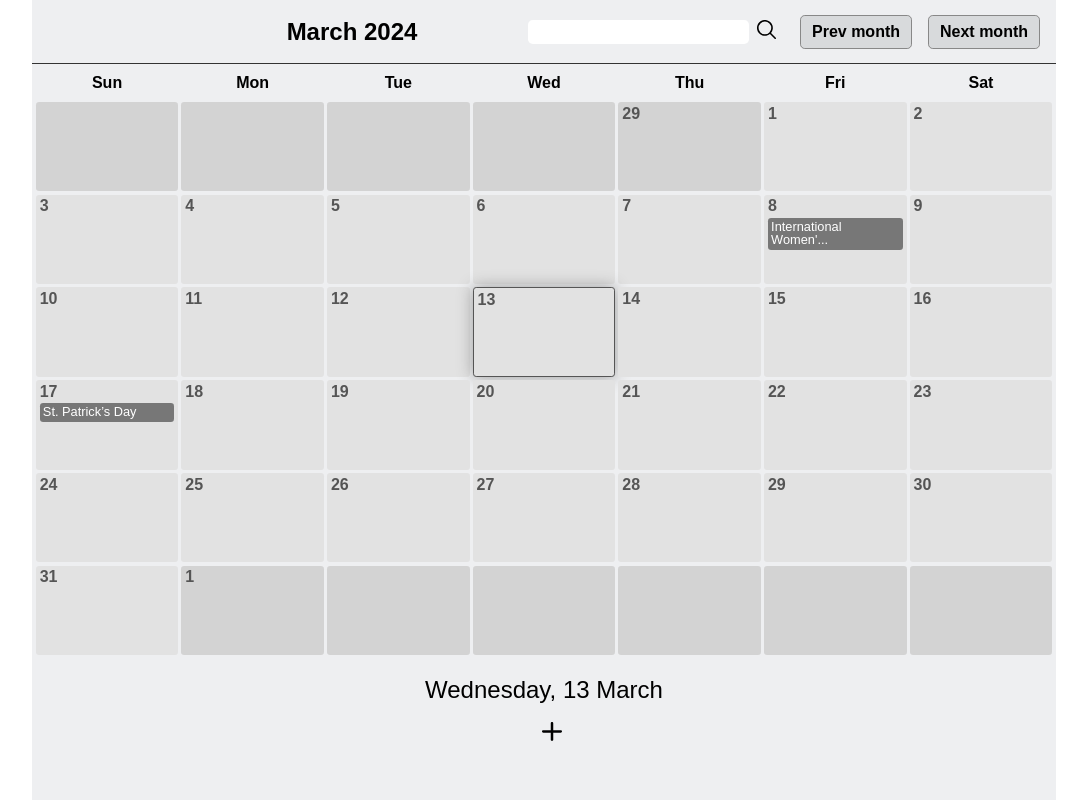
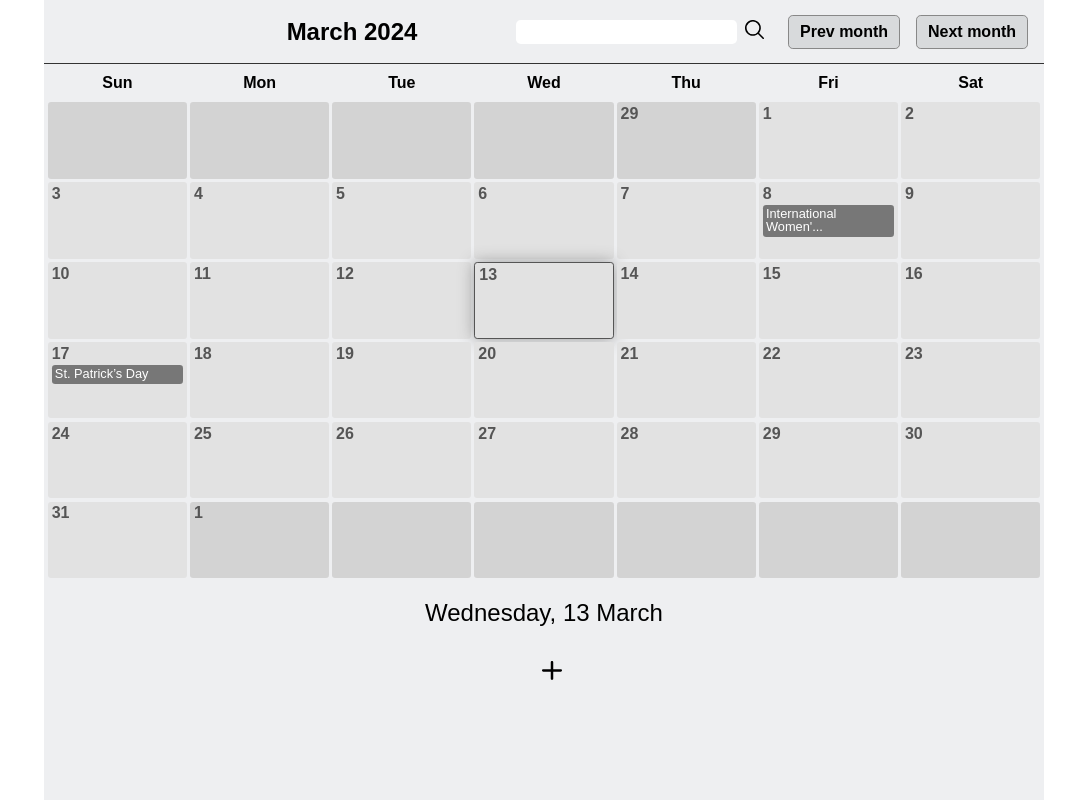
Before and after one commit to Valentos215/calendar-test-task, a React (Create React App) app: page / in a window 1280 px wide. Shown: the whole page, without its empty margins (96-1183 px from the left). Built offline with nearby package versions, Linux system fonts and the light colour scheme.

Commit message:
Layout fixed

```diff
--- a/src/App.tsx
+++ b/src/App.tsx
@@ -13,10 +13,11 @@ const AppWrapper = styled.div`
 
 const Container = styled.div`
   width: 80vw;
-  max-width: 1200px;
+  max-width: 1000px;
   background: rgb(238, 239, 241);
   display: flex;
   flex-direction: column;
+  padding-bottom: 5rem;
   @media (max-width: 1000px) {
     width: 100%;
   }
--- a/src/components/calendar/inlineManager/InlineManager.tsx
+++ b/src/components/calendar/inlineManager/InlineManager.tsx
@@ -27,6 +27,7 @@ const CreateButtonField = styled.div`
   display: flex;
   justify-content: center;
   align-items: center;
+  padding: 1rem 0;
 `;
 
 type TInlineManagerProps = {
--- a/src/components/calendar/monthlyCalendar/CalendarCell.tsx
+++ b/src/components/calendar/monthlyCalendar/CalendarCell.tsx
@@ -16,8 +16,11 @@ interface IStyledCellProps {
 const StyledDateCell = styled.div<IStyledCellProps>`
   padding: 0.3vw;
   border-radius: 0.2rem;
-  min-height: 7vw;
+  min-height: 6vw;
   transition: all 0.2s ease;
+  @media (max-width: 769px) {
+    min-height: 8vw;
+  }
   &:hover {
     box-shadow: 0 0 0.3rem #999;
   }
```
